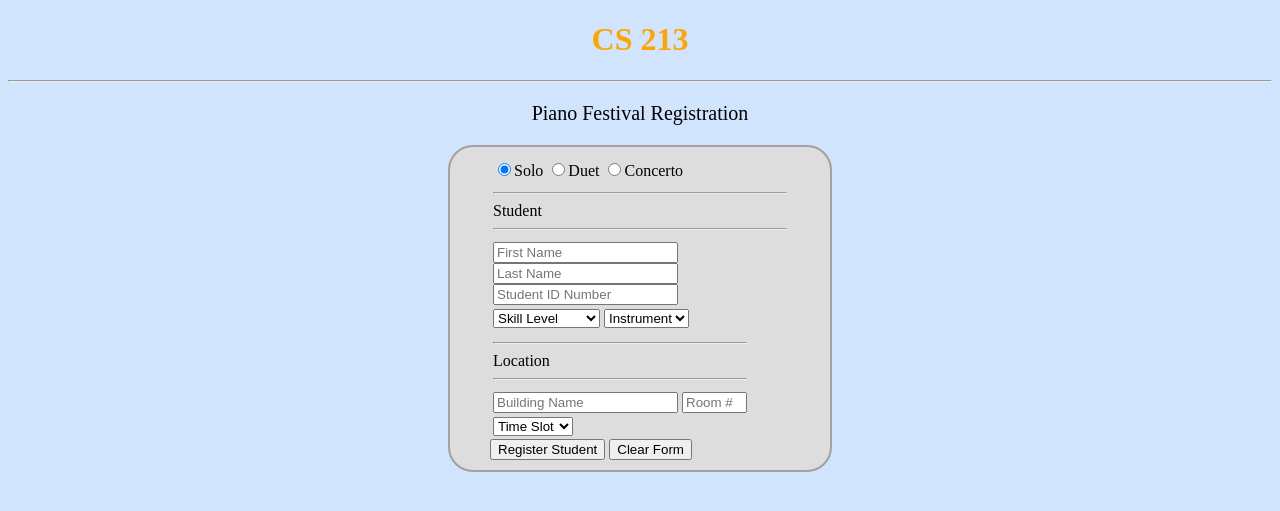
After one commit to emrysblack/CS313, a PHP site: page /reserve.php in a window 1280 px wide. The commit adds this page. Shown: the top 511 px of the page. Run offline with PHP 8.4, Linux system fonts and the light colour scheme.

Commit message:
select and update

```diff
--- /dev/null
+++ b/reserve.php
@@ -0,0 +1,204 @@
+<?xml version = "1.0" encoding = "utf-8"?>
+<!DOCTYPE html PUBLIC "-//W3C//DTD XHTML 1.1//EN"
+          "http://www.w3.org/TR/xhtml11/DTD/xhtml11.dtd">
+<!--Assignments Page
+   Conatins links to other assignments
+  -->
+<html xmlns = "http://www.w3.org/1999/xhtml">
+  <head>
+    <title>Brady Field's Assignment #13</title>
+    <script>
+    function duet(show)
+{
+   if (show)
+      document.getElementById("duet").style="display:inline";
+   else
+      document.getElementById("duet").style="display:none";
+}
+    </script>
+  </head>
+  <body style="background-color:#d0e4fe">
+    <h1 style="color:orange; text-align:center">CS 213</h1>
+    <hr/>
+    <p style="font-family:Times New Roman; font-size:20px;
+              text-align:center;">
+      Piano Festival Registration
+    </p>
+    <div style="margin:auto; border:2px solid #a1a1a1;
+                padding:10px 40px; background:#dddddd;
+                width:300px; border-radius:25px">
+      <form  action="" method="POST">
+        <table>
+          <tr>
+            <td>
+              <input type="radio" name="pType" value="Solo"
+                     onclick="duet(false)" checked/>Solo
+              <input type="radio" name="pType" value="Duet"
+                     onclick="duet(true)"/>Duet
+              <input type="radio" name="pType" value="Concerto"
+                     onclick="duet(false)"/>Concerto
+            </td>
+          </tr>
+          <tr>
+            <td><hr/>Student<hr/></td>
+          </tr>
+          <tr>
+            <td>
+              <input type="text" name="fName" placeholder="First Name"/>
+              <input type="text" name="lName" placeholder="Last Name"/>
+              <input type="text" name="sId" placeholder="Student ID Number"/>
+            </td>
+          </tr>
+          <tr>
+            <td>
+              <select name="skill">
+                <option value="skill level"
+                        disabled selected>Skill Level</option>
+                <option name="skill" value="1">Beginner</option>
+                <option name="skill" value="2">Intermediate</option>
+                <option name="skill" value="3">Pre-Advanced</option>
+                <option name="skill" value="4">Advanced</option>
+              </select>
+              <select name="inst">
+                <option value="Instrument" disabled selected>Instrument</option>
+                <option name="inst" value="1">Piano</option>
+                <option name="inst" value="2">Voice</option>
+                <option name="inst" value="3">String</option>
+                <option name="inst" value="4">Organ</option>
+                <option name="inst" value="5">Other</option>
+              </select>
+            </td>
+          </tr>
+        </table>
+        <table id="duet" style="display:none">
+          <tr>
+            <td><hr/>Student #2<hr/></td>
+          </tr>
+          <tr>
+            <td>
+              <input type="text" name="fName1" placeholder="First Name"/>
+              <input type="text" name="lName1" placeholder="Last Name"/>
+              <input type="text" name="sId1" placeholder="Student ID Number"/>
+            </td>
+          </tr>
+          <tr>
+            <td>
+              <select name="skill1">
+                <option value="skill level"
+                        disabled selected>Skill Level</option>
+                <option name="skill1" value="1">Beginner</option>
+                <option name="skill1" value="2">Intermediate</option>
+                <option name="skill1" value="3">Pre-Advanced</option>
+                <option name="skill1" value="4">Advanced</option>
+              </select>
+              <select name="inst1">
+                <option value="Instrument" disabled selected>Instrument</option>
+                <option name="inst1" value="1">Piano</option>
+                <option name="inst1" value="2">Voice</option>
+                <option name="inst1" value="3">String</option>
+                <option name="inst1" value="4">Organ</option>
+                <option name="inst1" value="5">Other</option>
+              </select>
+            </td>
+          </tr>
+        </table>
+        <table>
+          <tr>
+            <td><hr/>Location<hr/></td>
+          </tr>
+          <tr>
+            <td>
+              <input type="text" name="location" placeholder="Building Name"/>
+              <input type="text" name="room" placeholder="Room #" size = "5"/>
+            </td>
+          </tr>
+          <tr>
+            <td>
+              <select name="time">
+                <option value="time slot"disabled selected>Time Slot</option>
+                <option name="time" value="1">9:00 AM</option>
+                <option name="time" value="2">9:30 AM</option>
+                <option name="time" value="3">10:00 AM</option>
+                <option name="time" value="4">10:30 AM</option>
+                <option name="time" value="5">11:00 AM</option>
+                <option name="time" value="6">11:30 AM</option>
+                <option name="time" value="7">12:00 PM</option>
+                <option name="time" value="8">12:30 PM</option>
+                <option name="time" value="9">1:00 PM</option>
+                <option name="time" value="10">1:30 PM</option>
+                <option name="time" value="11">2:00 PM</option>
+                <option name="time" value="12">2:30 PM</option>
+                <option name="time" value="13">3:00 PM</option>
+              </select>
+            </td>
+          </tr>
+        </table>
+        <input type="submit" value="Register Student"/>
+        <input type="reset" value="Clear Form"/>
+      </form>
+    </div>
+      <div id="registered">
+      </div>
+      <?php
+    if (isset($_POST["fName"]))
+    {
+         try
+         {
+            $user = getenv('OPENSHIFT_MYSQL_DB_USERNAME');
+            $password = getenv('OPENSHIFT_MYSQL_DB_PASSWORD');
+            $host = getEnv("OPENSHIFT_MYSQL_DB_HOST");
+            $port = getEnv("OPENSHIFT_MYSQL_DB_PORT");
+            $dbname = "PianoPower";
+            if ($user == '')
+            {
+            $user = "root";
+            $password = "";
+            $host = 'localhost';
+            $port = 3306;
+            $dbname = "pianopower";
+            }
+            $pdo = new PDO("mysql:host=$host:$port;dbname=$dbname", $user, $password);
+         }
+         catch(PDOException $e)
+         {
+            echo 'ERROR: ' . $e->getMessage();
+            die("Could not connect to database");
+         }
+         $name = $_POST["fName"];
+         if (isset($_POST["fName"]))
+            $name = $_POST["fName"] . ' ' . $_POST["lName"];
+         $sId = $_POST["sId"];
+         $skill = $_POST["skill"];
+         $inst = $_POST["inst"];
+         $roomId = "1";
+         $timeS = $_POST["time"];
+         $passW = "student";
+         $userN = $_POST["fName"];
+
+         print $name . ' ' . $sId . ' ' . $userN . ' ' . $passW;
+         $db = $pdo->prepare("INSERT INTO Student (name, studentNum, username, password) VALUES (:name,:num,user:,:pass)");
+         $db->bindValue(':name', $name, PDO::PARAM_STR);
+         $db->bindValue(':num', $sId, PDO::PARAM_INT);
+         $db->bindValue(':user', $userN, PDO::PARAM_STR);
+         $db->bindValue(':pass', $passW, PDO::PARAM_STR);
+         $db->execute();
+        // $rows = $db->fetchAll(PDO::FETCH_NUM);
+         print '<div style="margin:auto; border:2px solid #a1a1a1;
+                padding:10px 40px; background:#dddddd;
+                width:300px; border-radius:25px">';
+     //    if(count($rows))
+       //  {
+           // foreach($rows as $row)
+            //{
+            //   print '<b>' . $row[0] . '</b>' . '<br/>' . $row[1] .
+            //   '<br/>' . $row[2] . ' ' . $row[3] .
+            //   '<br/>' . $row[4] . ' ' . $row[5] . '<br/>' . date("H:i ",strtotime($row[6])) . '<br/>';
+           // }
+         //}
+        // else
+        //    print 'No record for ' . $name;
+         //print '</div>';
+      }
+    ?>
+  </body>
+</html>
```
Also changed, not shown: performance.php (+10 -9 lines).
